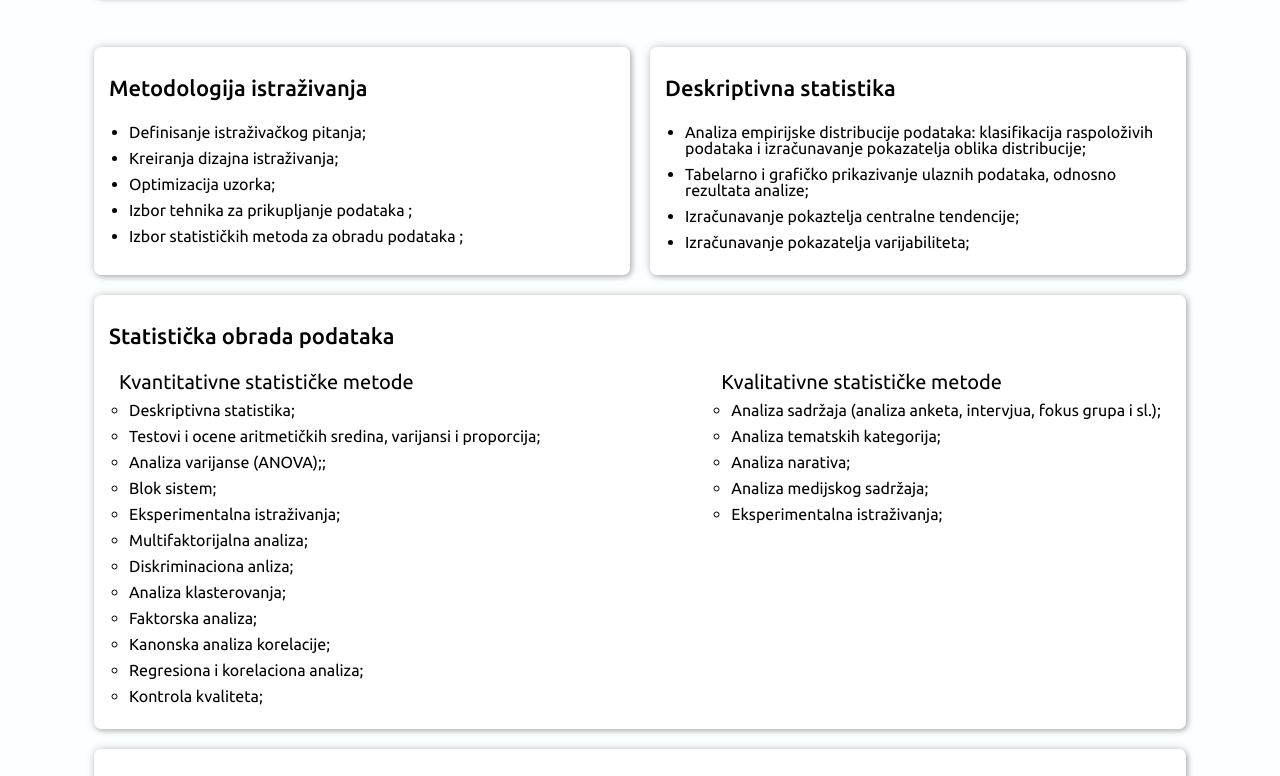
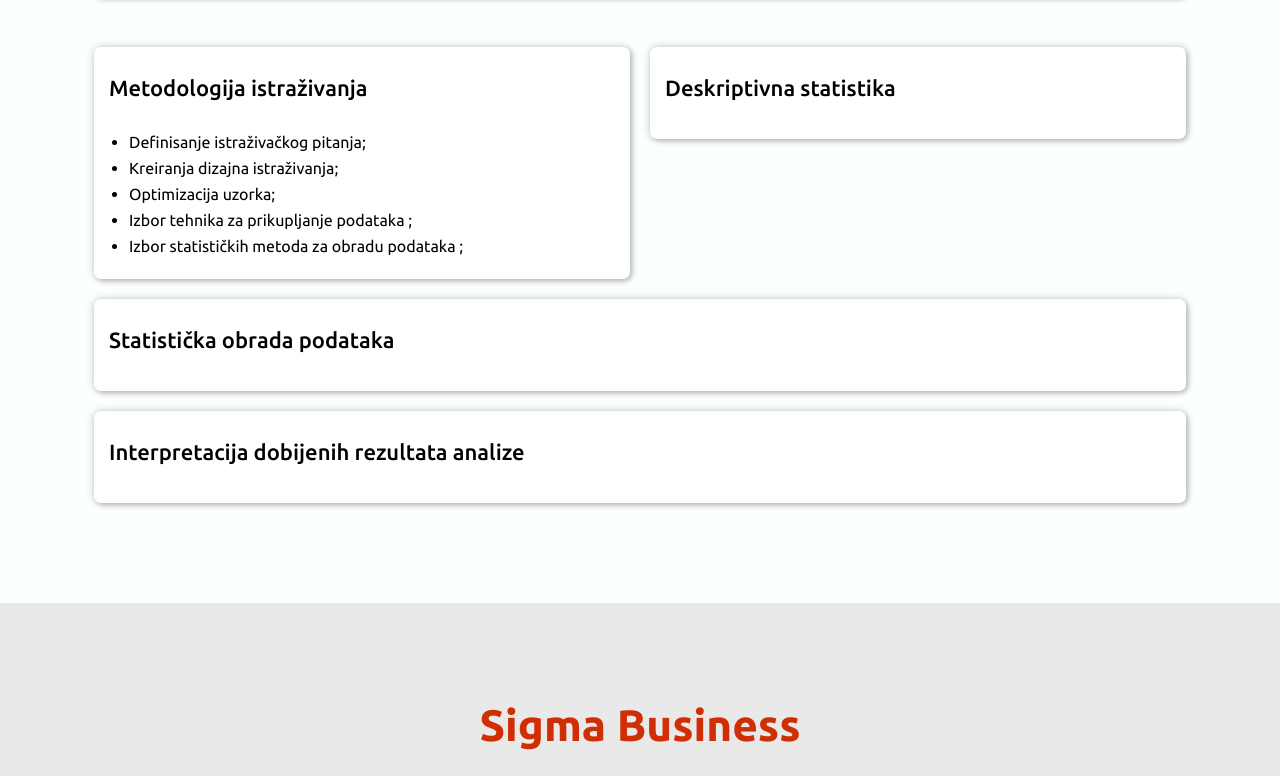
Before and after one commit to DuraN777/SigmaProject, a website: page src/index.html in a window 1280 px wide. Shown: the part 1969-2745 px from the top of the page. Drawn offline with nearby package versions, Linux system fonts and the light colour scheme; files that its build step writes are made by us from their sources.

Commit message:
toggle box-list

```diff
--- a/src/scss/components/_service-details.scss
+++ b/src/scss/components/_service-details.scss
@@ -47,6 +47,8 @@
 
   @include tablet {
     width: 100%;
+    padding-top: 35px;
+    padding-bottom: 35px;
   }
 }
 
@@ -101,9 +103,11 @@
   box-shadow: 0px 0px 10px $blackOp02, 0px 0px 0px $blackOp02, 0px 0px 0px $blackOp02, 2px 2px 5px $blackOp02, 0px 0px 0px $blackOp02, 0px 0px 0px $blackOp02;
   background-color: $white;
   padding: 30px 15px 15px;
+  height: fit-content;
   border-radius: 7px;
   color: $black;
   flex: 1 1 49%;
+  cursor: pointer;
 }
 
 .list-box__title {
@@ -146,12 +150,14 @@
 }
 .list-box__ul {
   padding-left: 10px;
-  // height: 0;
-  // overflow: hidden;
+  height: fit-content;
+  height: 0;
+  overflow: hidden;
+  transition: height 0.3s ease-in;
 
-  // &.active {
-  //   height: fit-content;
-  // }
+  &.active {
+    height: fit-content;
+  }
 }
 
 .list-box__ul--flex {
```
